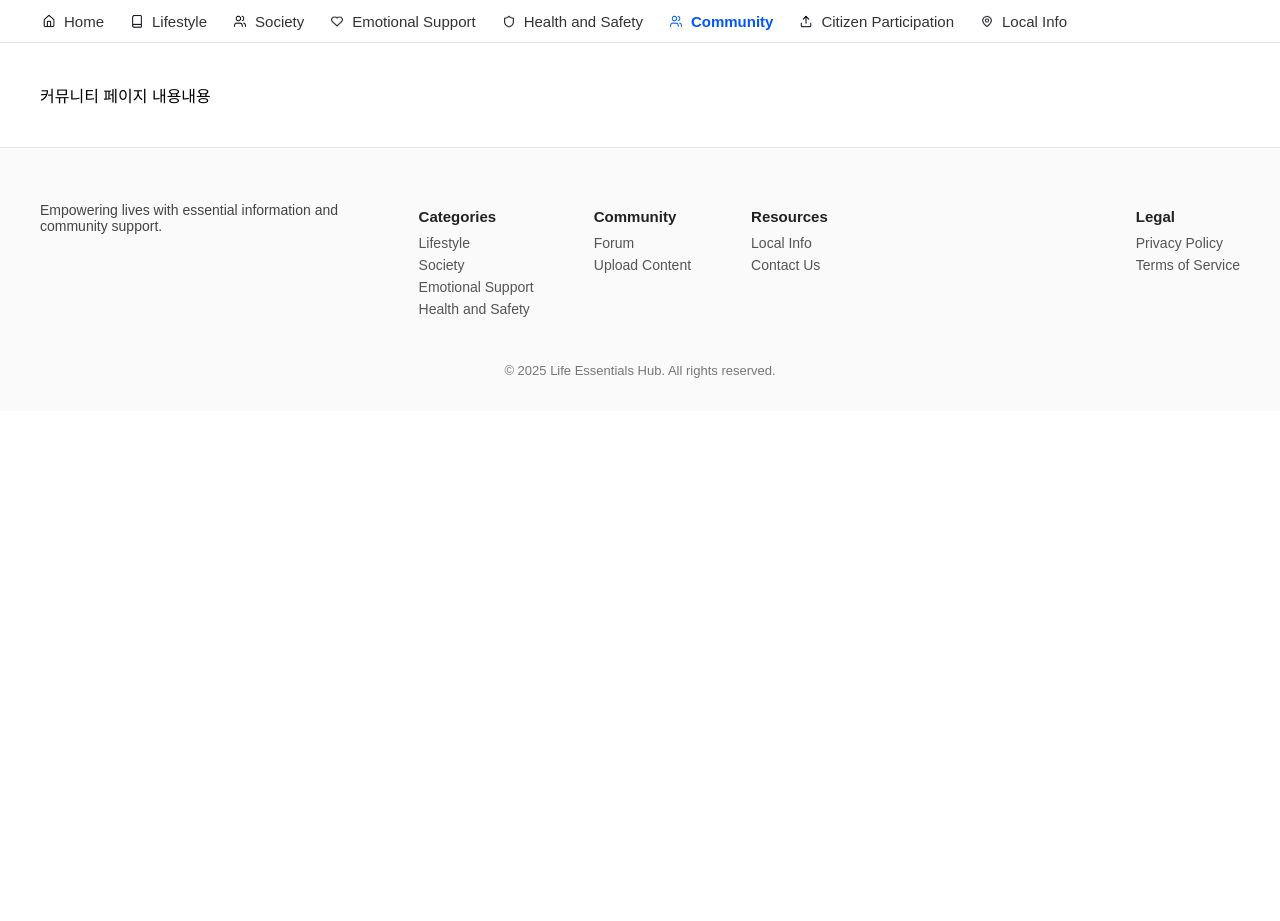
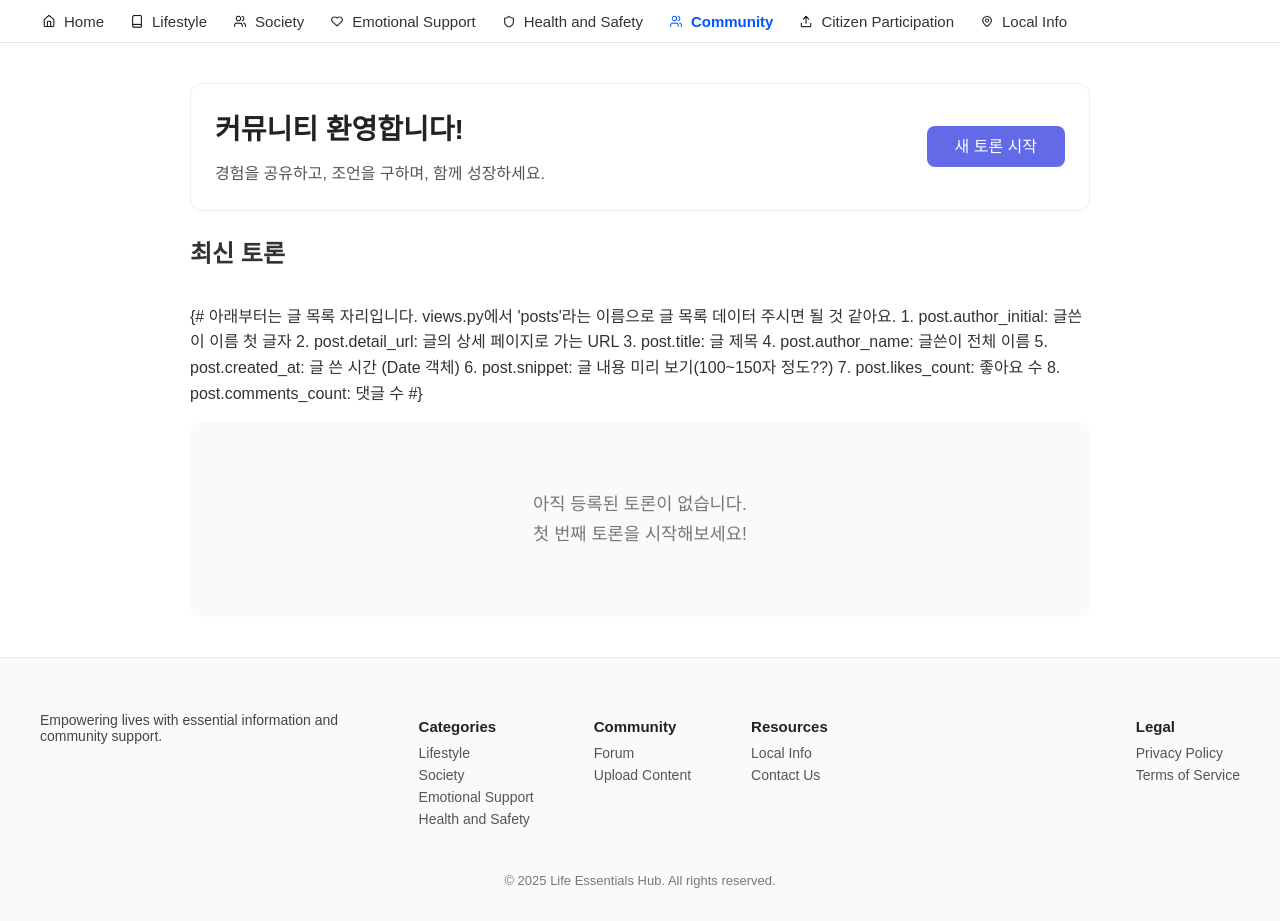
Before and after one commit to gjdbsdk/With_U, a Django app: page /community/ in a window 1280 px wide. Before the commit the page ends 378 px from the top, so only its background shows below. Run offline with Django 5.2, Linux system fonts and the light colour scheme; parts of the project's set-up code (start-up, migrations or seed data) failed here and were passed over.

Commit message:
feat: community 페이지 구현

```diff
--- /dev/null
+++ b/frontend/static/css/community.css
@@ -0,0 +1,190 @@
+body {
+    font-family: 'Pretendard', sans-serif;
+    color: #222;
+    margin: 0;
+    padding: 0;
+    position:relative;
+    background-color: #fff;
+}
+
+a{
+    text-decoration: none;
+    color: inherit;
+}
+
+.community-container {
+    width: 80%;
+    margin: 40px auto;
+    background-color: #fff;
+    color: #333;
+    line-height: 1.6;
+    max-width: 900px;
+}
+
+.community-header {
+    display: flex;
+    justify-content: space-between;
+    align-items: center;
+    margin-bottom: 20px;
+    background-color: #fff;
+    border: 1px solid #eeeeee;
+    border-radius: 12px;
+    padding: 24px;
+    box-shadow: 0 1px 3px rgba(0,0,0,0.03);
+}
+
+.community-title {
+    font-size: 28px;
+    font-weight: 700;
+    color: #222;
+    margin: 0;
+}
+
+.community-subtitle {
+    color: #555;
+    margin: 8px 0 0 0;
+    font-size: 16px;
+}
+
+.btn-new-topic {
+    background-color: #636AE8;
+    color: white;
+    padding: 12px 28px;
+    border-radius: 8px;
+    text-decoration: none;
+    font-weight: 500;
+    font-size: 1rem;
+    transition: background-color 0.2s;
+    flex-shrink: 0;
+}
+
+.btn-new-topic:hover {
+    background-color: #5058cc;
+}
+
+.btn-new-topic i {
+    margin-right: 8px;
+}
+
+
+.topic-list-section {
+    width: 100%;
+    margin: 0 auto;
+    max-width: 900px;
+}
+
+.topic-list-section h3 {
+    font-size: 24px;
+    font-weight: 700;
+    color: #333;
+    margin-bottom: 30px;
+}
+
+.topic-list {
+    display: flex;
+    flex-direction: column;
+    gap: 16px;
+}
+
+.topic-item {
+    display: flex;
+    background: #fff;
+    padding: 24px;
+    gap: 20px;
+    transition: background-color 0.2s;
+    border: 1px solid #eeeeee;
+    border-radius: 12px;
+    margin-bottom: 16px;
+}
+
+.topic-item:last-child {
+    margin-bottom: 0;
+}
+
+.topic-item:hover {
+    background-color: #f9f9f9;
+}
+
+.user-profile {
+    flex-shrink: 0;
+    width: 50px;
+    height: 50px;
+    background-color: #f0f0f0;
+    border-radius: 50%;
+    display: flex;
+    align-items: center;
+    justify-content: center;
+    font-size: 20px;
+    font-weight: 700;
+    color: #555;
+}
+
+.topic-content {
+    flex-grow: 1;
+    display: flex;
+    flex-direction: column;
+}
+
+.topic-header {
+    display: flex;
+    flex-direction: column-reverse;
+    align-items: flex-start;
+    margin-bottom: 8px;
+}
+
+.topic-title-link {
+    text-decoration: none;
+}
+
+.topic-title {
+    font-size: 1.2rem;
+    font-weight: 600;
+    color: #222;
+    margin: 0;
+    transition: color 0.2s;
+}
+
+.topic-title-link:hover .topic-title {
+    color: #636AE8;
+}
+
+.user-info {
+    font-size: 0.9rem;
+    color: #777;
+    flex-shrink: 0;
+  margin-bottom: 8px;
+}
+
+.topic-snippet {
+    font-size: 1rem;
+    color: #555;
+    margin: 0 0 16px 0;
+    line-height: 1.6;
+}
+
+.topic-meta {
+    display: flex;
+    gap: 20px;
+    font-size: 0.9rem;
+    color: #888;
+    margin-top: auto;
+}
+
+.topic-meta span {
+    display: flex;
+    align-items: center;
+    gap: 5px;
+}
+
+.no-posts {
+    text-align: center;
+    padding: 50px;
+    background-color: #f9fafb;
+    border-radius: 10px;
+    color: #777;
+}
+
+.no-posts p {
+    font-size: 1.1rem;
+    line-height: 1.7;
+}
--- a/frontend/templates/community.html
+++ b/frontend/templates/community.html
@@ -2,7 +2,7 @@
 {% load static %}
 
 {% block style %}
-<!--사용할 css가 있다면 추가해서 쓰시면 됩니다-->
+<link rel="stylesheet" href="{% static 'css/community.css' %}">
 {% endblock style %}
 
 {% block script %}
@@ -11,6 +11,64 @@
 
 
 {% block body %}
-커뮤니티 페이지 내용내용
+<div class="community-container">
+    <section class="community-header">
+        <div class="header-content">
+            <h1 class="community-title">커뮤니티 환영합니다!</h1>
+            <p class="community-subtitle">경험을 공유하고, 조언을 구하며, 함께 성장하세요.</p>
+        </div>
+        <div class="header-actions">
+        {# 글쓰기 페이지 만든 후, 아래 href="#" 부분에 URL 연결하기 #}
+        <a href="#" class="btn-new-topic">새 토론 시작</a>
+        </div>
+    </section>
+
+    <section class="topic-list-section">
+        <h3>최신 토론</h3>
+        <div class="topic-list">
+            {#  아래부터는 글 목록 자리입니다.
+             views.py에서 'posts'라는 이름으로 글 목록 데이터 주시면 될 것 같아요.
+
+             1. post.author_initial: 글쓴이 이름 첫 글자
+             2. post.detail_url: 글의 상세 페이지로 가는 URL
+             3. post.title: 글 제목
+             4. post.author_name: 글쓴이 전체 이름
+             5. post.created_at: 글 쓴 시간 (Date 객체)
+             6. post.snippet: 글 내용 미리 보기(100~150자 정도??)
+             7. post.likes_count: 좋아요 수
+             8. post.comments_count: 댓글 수
+            #}
+            {% for post in posts %}
+            <article class="topic-item">
+                <div class="user-profile">
+                    <span>{{ post.author_initial }}</span>
+                </div>
+                <div class="topic-content">
+                    <div class="topic-header">
+                        <a href="{{ post.detail_url }}" class="topic-title-link">
+                            <h4 class="topic-title">{{ post.title }}</h4>
+                        </a>
+                        <span class="user-info">{{ post.author_name }} · {{ post.created_at|timesince }} 전</span>
+                    </div>
+                    <p class="topic-snippet">{{ post.snippet }}</p>
+                    <div class="topic-meta">
+                    <span>
+                        <i class="fa-solid fa-thumbs-up"></i> {{ post.likes_count }}
+                    </span>
+                    <span>
+                        <i class="fa-solid fa-comment"></i> {{ post.comments_count }}
+                    </span>
+                </div>
+                </div>
+            </article>
+
+            {% empty %}
+            <div class="no-posts">
+                <p>아직 등록된 토론이 없습니다.<br>첫 번째 토론을 시작해보세요!</p>
+            </div>
+            {% endfor %}
+        </div>
+    </section>
+</div>
 
 {% endblock body%}
```
Also changed, not shown: frontend/static/css/society.css (+0 -13 lines).
